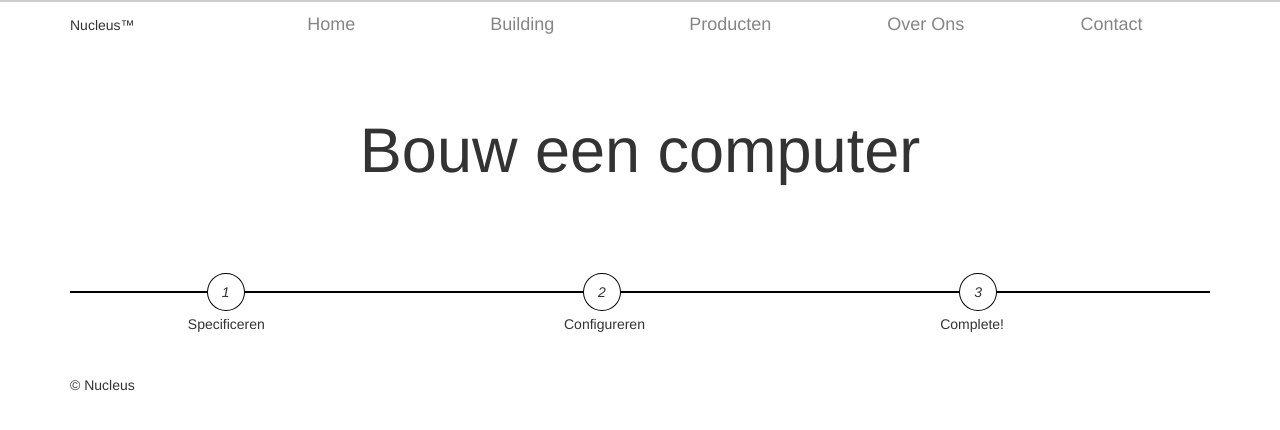
After one commit to zerocool951/Nucleus, a Django app: page /building in a window 1280 px wide. The commit adds this page. Shown: the top 430 px of the page. Run offline with Django 3.2, Linux system fonts and the light colour scheme; some libraries are stand-ins or nearby versions.

Commit message:
python url handling + dummy pagina's
Django kan nu url's handlen naar de juiste pagina's

```diff
--- a/Nucleus/www/matcher/matcher/urls.py
+++ b/Nucleus/www/matcher/matcher/urls.py
@@ -5,7 +5,14 @@ admin.autodiscover()
 
 urlpatterns = patterns('',
     url(r'^$', 'website.views.home', name='home'),
-    # url(r'^blog/', include('blog.urls')),
+    url(r'^home', 'website.views.home', name='home'),
+    url(r'^building', 'website.views.building', name='building'),
+    url(r'^producten', 'website.views.producten', name='producten'),
+    url(r'^about-us', 'website.views.aboutus', name='aboutus'),
+    url(r'^contact', 'website.views.contact', name='contact'),
 
+
+    #admin-page #[example] url(r'^blog/', include('blog.urls')),
     url(r'^admin/', include(admin.site.urls)),
+
 )
--- a/Nucleus/www/matcher/website/static/css/style.base.css
+++ b/Nucleus/www/matcher/website/static/css/style.base.css
@@ -1,11 +1,27 @@
+/*globals*/
+body { border-top: 2px solid rgb(205, 205, 205);}
+
+/*templates*/
+/*buttons*/
+.button-action{    font-size: 23px;    color: #4579DE;  cursor: pointer;      margin-right: 10px;      border: 1px solid #32A2E5;    border-radius: 1px;      padding: 12px 25px;  margin: 10px;        transition: 0.2s all;}
+.button-action:hover{color: inherit; text-decoration: none; background-color: rgb(61, 113, 177);color: white;border: 1px transparent;}
+/*menu*/
+ul.nucleus-nav li a { color: #868585; font-weight: 300; font-size: 18px;}
+ul.nucleus-nav li a:hover { background-color: #F2F2F2; color: rgb(30, 30, 30);}
+.menu-progress{ height: 102px;}
+.menu-progress ul{ list-style: none; border-bottom: 2px solid black; padding: 9px 0px;}
+.menu-progress ul li{float: left; width: 21%;margin-left: 12%;}
+.menu-progress ul li span { position: absolute; margin-top: 32px; text-align: center; margin-left: -19px;}
+.menu-progress ul li i{ border: 1px solid black; border-radius: 50%; padding: 10px 14px; z-index: 2; background: white;}
+
+/*wrappers and boxes*/
 .nucleus-jumbotron h1 { text-align: center;}
 .nucleus-jumbotron { background: none;}
-
-body { border-top: 2px solid rgb(205, 205, 205);}
-ul.nucleus-nav li a { color: #868585; font-weight: 300; font-size: 18px;}
-ul.nucleus-nav li a:hover { background-color: #F2F2F2; color: rgb(30, 30, 30);}
 
 .box-nucleus:first-child{margin: 0px;}
 .box-nucleus{border: 1px solid #e9e9e9; width: 32.333333%; margin-left: 1%;padding: 0px;}
 .box-nucleus h2{font-size: 30px; color: #1c94c6; border-bottom: 2px solid #1c94c6; padding-bottom: 15px;padding-left: 20px;}
 .box-nucleus p{margin: 20px;}
+
+/*bug: negative margin*/
+.box-action { margin: -30px auto 30px auto; float: center;}
--- a/Nucleus/www/matcher/website/templates/main/base.html
+++ b/Nucleus/www/matcher/website/templates/main/base.html
@@ -4,7 +4,7 @@
 	<meta charset="utf-8">
     <meta http-equiv="X-UA-Compatible" content="IE=edge">
     <meta name="viewport" content="width=device-width, initial-scale=1">
-	<title>This is my app!!</title>
+	<title>{% block title %}Nucleus - Home{% endblock %}</title>
 
 	<!--CSS-->
 	<link rel="stylesheet" type="text/css" href="/static/css/bootstrap.min.css">
@@ -23,25 +23,34 @@
         <div role="navigation">
           <ul class="nav nav-justified nucleus-nav">
             <li class="logo">Nucleus™</li>
-            <li><a href="#">link</a></li>
-            <li><a href="#">link</a></li>
-            <li><a href="#">link</a></li>
-            <li><a href="#">link</a></li>
-            <li><a href="#">Contact</a></li>
+            <li><a href="/home/">Home</a></li>
+            <li><a href="/building/">Building</a></li>
+            <li><a href="/producten/">Producten</a></li>
+            <li><a href="/about-us/">Over Ons</a></li>
+            <li><a href="/contact/">Contact</a></li>
           </ul>
         </div>
       </div>
 
       <!-- Jumbotron -->
       <div class="jumbotron nucleus-jumbotron">
-        <h1>Bouw uw eigen computer met de juiste onderdelen</h1>
+        <h1>{% block slogan %}Bouw uw eigen computer met de juiste onderdelen{% endblock %}</h1>
+
       </div>
 
+      {% block action %}
+      <div class="row">
+        <div class="col-lg-2 box-action">
+          <a class="button-action" href="/building/">Begin</a>
+        </div>
+      </div>
+      {% endblock %}
+
+      {% block content %}
       <!-- Example row of columns -->
       <div class="row">
         <div class="col-lg-4 box-nucleus">
           <h2>Crawler!</h2>
-          <p class="text-danger">As of v8.0, Safari exhibits a bug in which resizing your browser horizontally causes rendering errors in the justified nav that are cleared upon refreshing.</p>
           <p>Donec id elit non mi porta gravida at eget metus. Fusce dapibus, tellus ac cursus commodo, tortor mauris condimentum nibh, ut fermentum massa justo sit amet risus. Etiam porta sem malesuada magna mollis euismod. Donec sed odio dui. </p>
           <p><a class="btn btn-primary" href="#" role="button">Meer lezen &raquo;</a></p>
         </div>
@@ -56,6 +65,7 @@
           <p><a class="btn btn-primary" href="#" role="button">Meer lezen &raquo;</a></p>
         </div>
       </div>
+      {% endblock %}
 
       <!-- Site footer -->
       <footer class="footer">
--- /dev/null
+++ b/Nucleus/www/matcher/website/templates/main/building.html
@@ -0,0 +1,16 @@
+{% extends 'main/base.html' %}
+{% block title %}Building{% endblock %}
+{% block slogan %}Bouw een computer{% endblock %}
+{% block action %}{% endblock %}
+{% block content %}
+
+<div class="menu-progress">
+	<ul>
+		<li><span>Specificeren</span><i>1</i></li>
+		<li><span>Configureren</span><i>2</i></li>
+		<li><span>Complete!</span><i>3</i></li>
+	</ul>
+</div>
+
+
+{% endblock %}
--- a/Nucleus/www/matcher/website/templates/main/header.html
+++ /dev/null
@@ -1,3 +0,0 @@
-{% block header %}
-{{ hello }}
-{% endblock %}
--- a/Nucleus/www/matcher/website/templates/main/home.html
+++ b/Nucleus/www/matcher/website/templates/main/home.html
@@ -1,4 +1,2 @@
 {% extends 'main/base.html' %}
-{% block content %}
-{{ hello }}
-{% endblock %}
+{% block title %}Home{% endblock %}
--- a/Nucleus/www/matcher/website/views.py
+++ b/Nucleus/www/matcher/website/views.py
@@ -5,3 +5,15 @@ from django.http import HttpResponse
 
 def home(request):
 	return render_to_response("main/home.html", {'hello': "Hello World!"});
+
+def building(request):
+	return render_to_response("main/building.html", {'hello': "Hello World!"});
+
+def producten(request):
+	return render_to_response("main/producten.html", {'hello': "Hello World!"});
+
+def aboutus(request):
+	return render_to_response("main/aboutus.html", {'hello': "Hello World!"});
+
+def contact(request):
+	return render_to_response("main/contact.html", {'hello': "Hello World!"});
```
Also changed, not shown: Nucleus/www/matcher/website/templates/main/aboutus.html (added, +10 -0 lines), Nucleus/www/matcher/website/templates/main/contact.html (added, +10 -0 lines), Nucleus/www/matcher/website/templates/main/producten.html (added, +10 -0 lines), 2 other files.
